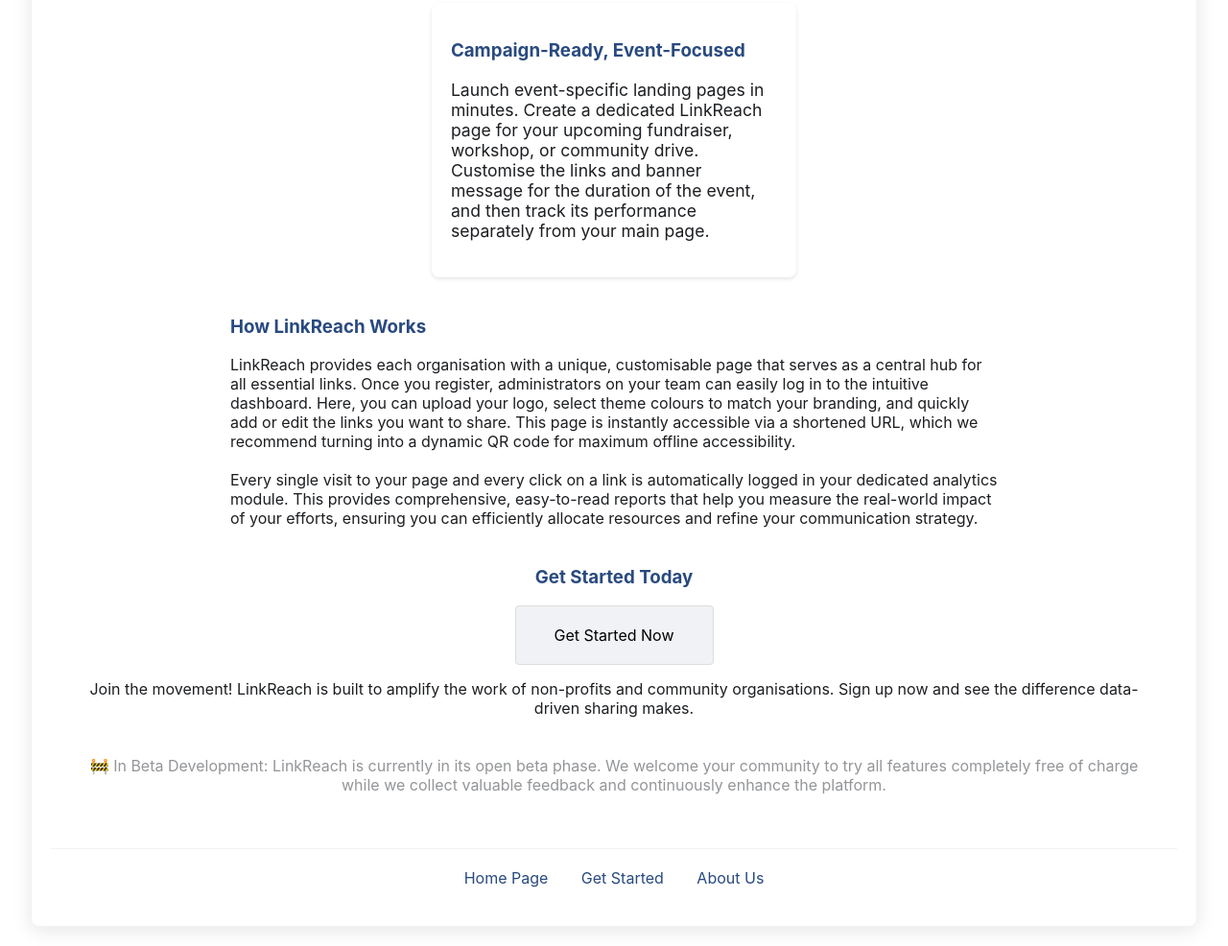
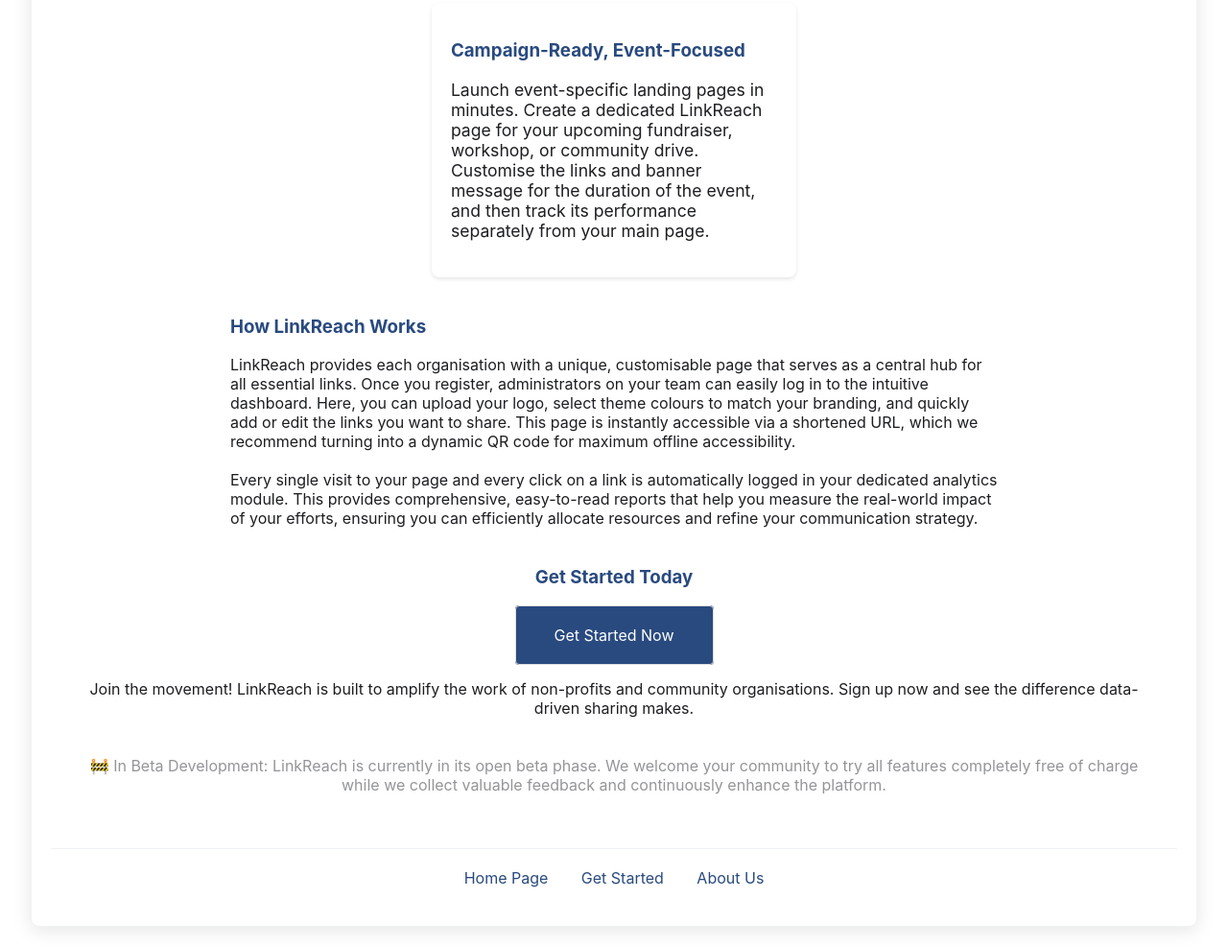
Before and after one commit to mmanzone/linktracking, a website: page public/index.html in a window 1280 px wide. Shown: the part 621-1607 px from the top of the page at 96% size. Drawn offline with Linux system fonts and the light colour scheme.

Commit message:
synrax error

```diff
--- a/public/index.html
+++ b/public/index.html
@@ -40,7 +40,7 @@
                 <section class="cta">
                     <h3>Get Started Today</h3>
                     <br>
-                    <a href="/login" class="button" style="padding: 20px 40px; text-decoration: none;">Get Started Now</a>
+                    <a href="/login" class="button primary" style="padding: 20px 40px; text-decoration: none;">Get Started Now</a>
                     <br><br>
                     <p>Join the movement! LinkReach is built to amplify the work of non-profits and community organisations. Sign up now and see the difference data-driven sharing makes.</p>
                 </section>
```
